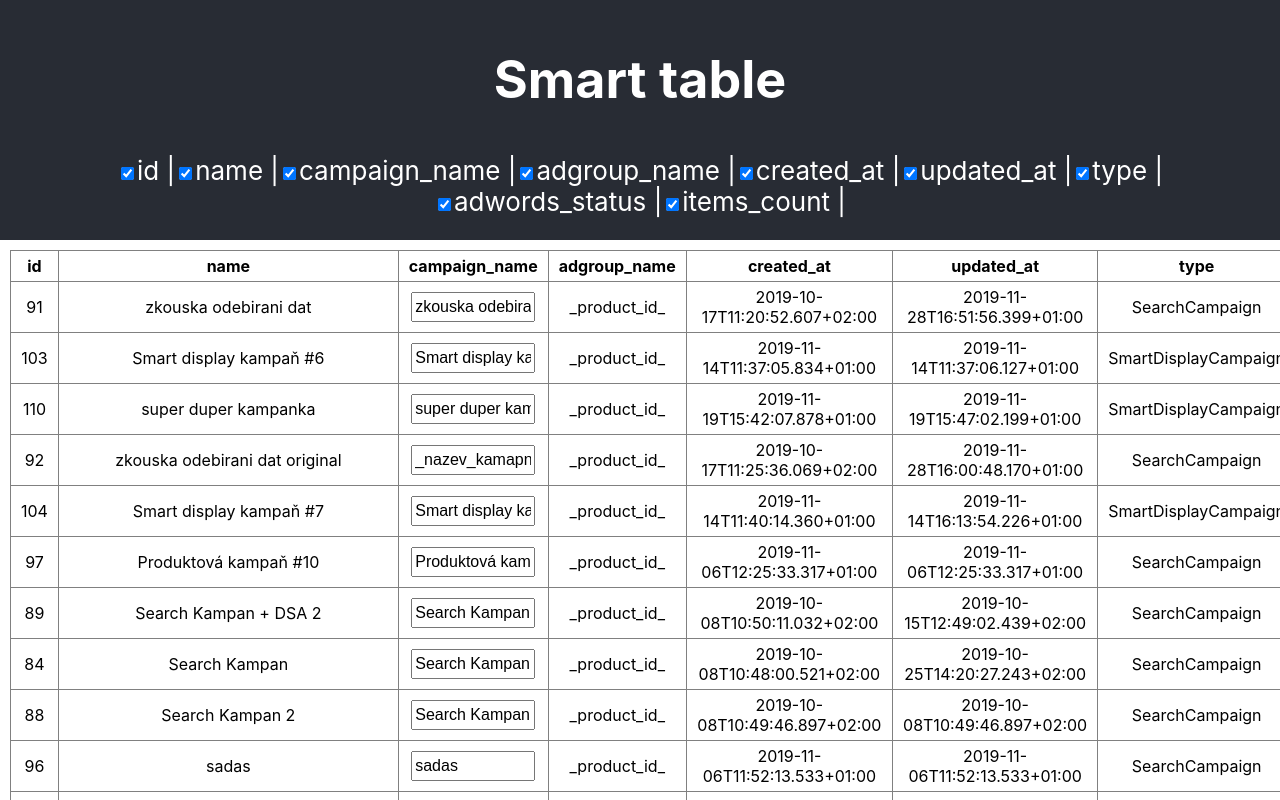
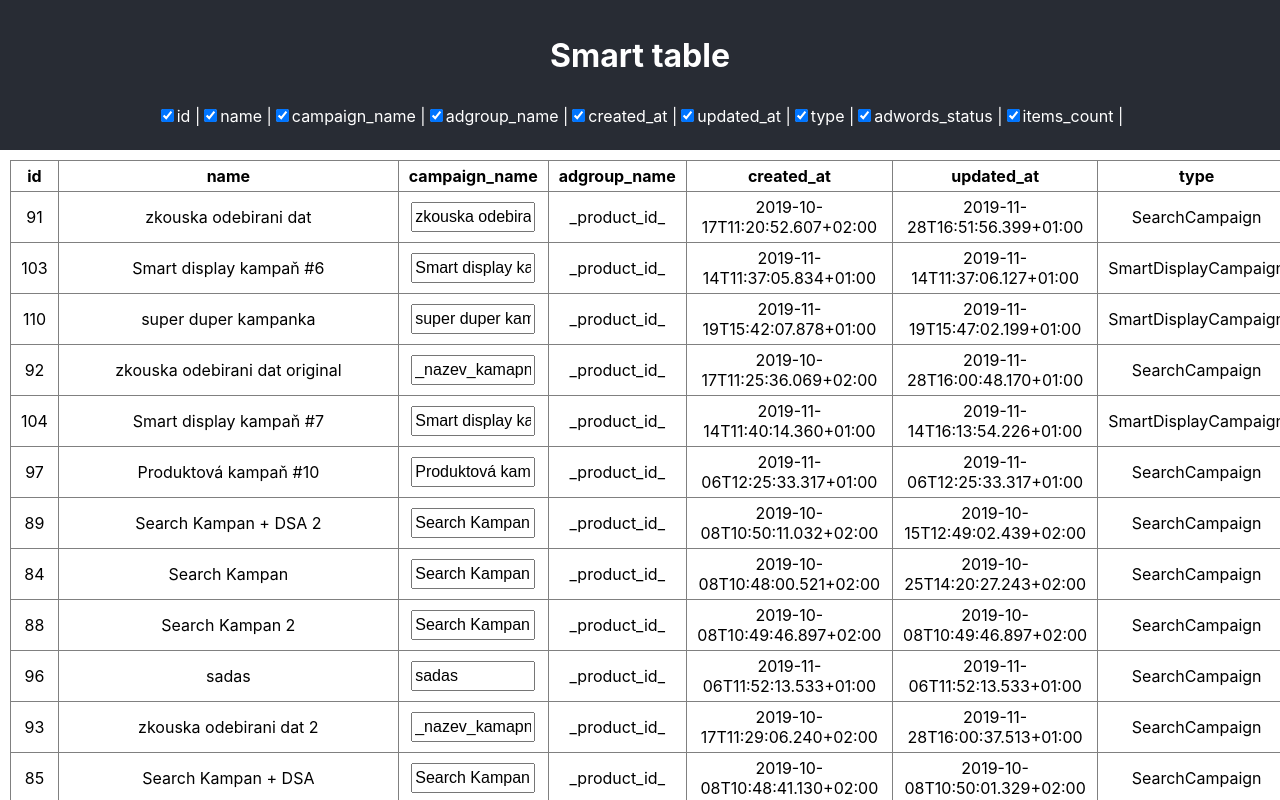
Before and after one commit to michal-p/smart_table, a React (Create React App) app: page / in a window 1280 px wide. Shown: the top 800 px of the page. Built offline with nearby package versions, Linux system fonts and the light colour scheme; data requests are answered from the project's data file.

Commit message:
Css changes to keep header fixed

```diff
--- a/src/App.css
+++ b/src/App.css
@@ -4,13 +4,22 @@
 
 .App-header {
   background-color: #282c34;
-  min-height: 30vh;
   display: flex;
   flex-direction: column;
   align-items: center;
   justify-content: center;
-  font-size: calc(10px + 2vmin);
   color: white;
+  position: fixed;
+  width: 100%;
+  z-index: 1000;
+  height: 150px;
+}
+
+main {
+  overflow-x: auto;
+  padding: 10px;
+  position: relative;
+  top: 150px;
 }
 
 table {
@@ -41,11 +50,6 @@ table td, table th {
   padding: 10px;
 }
 
-main {
-  overflow-x: auto;
-  padding: 10px;
-}
-
 .error {
   color: red;
   background: lightgrey;
```
